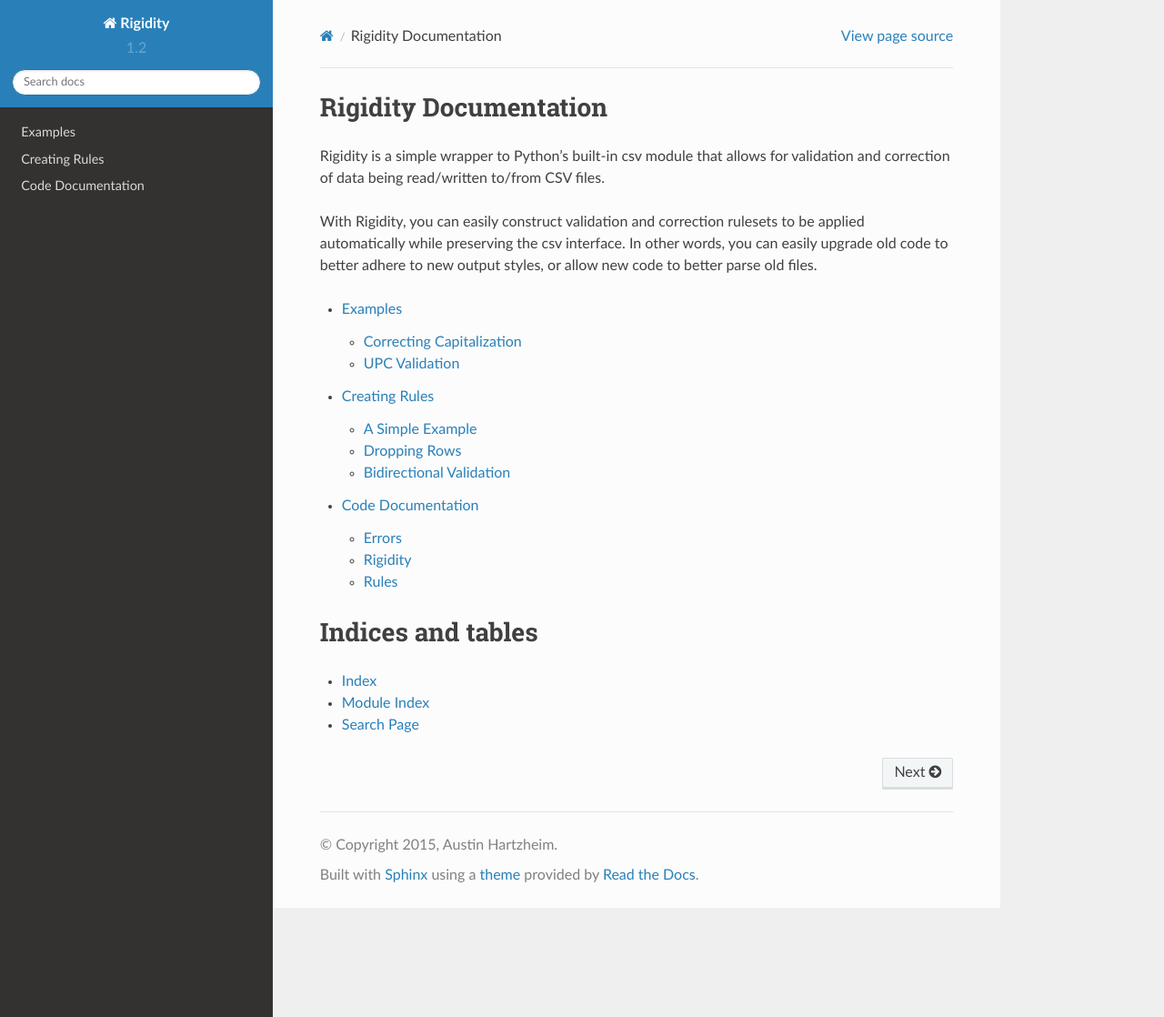
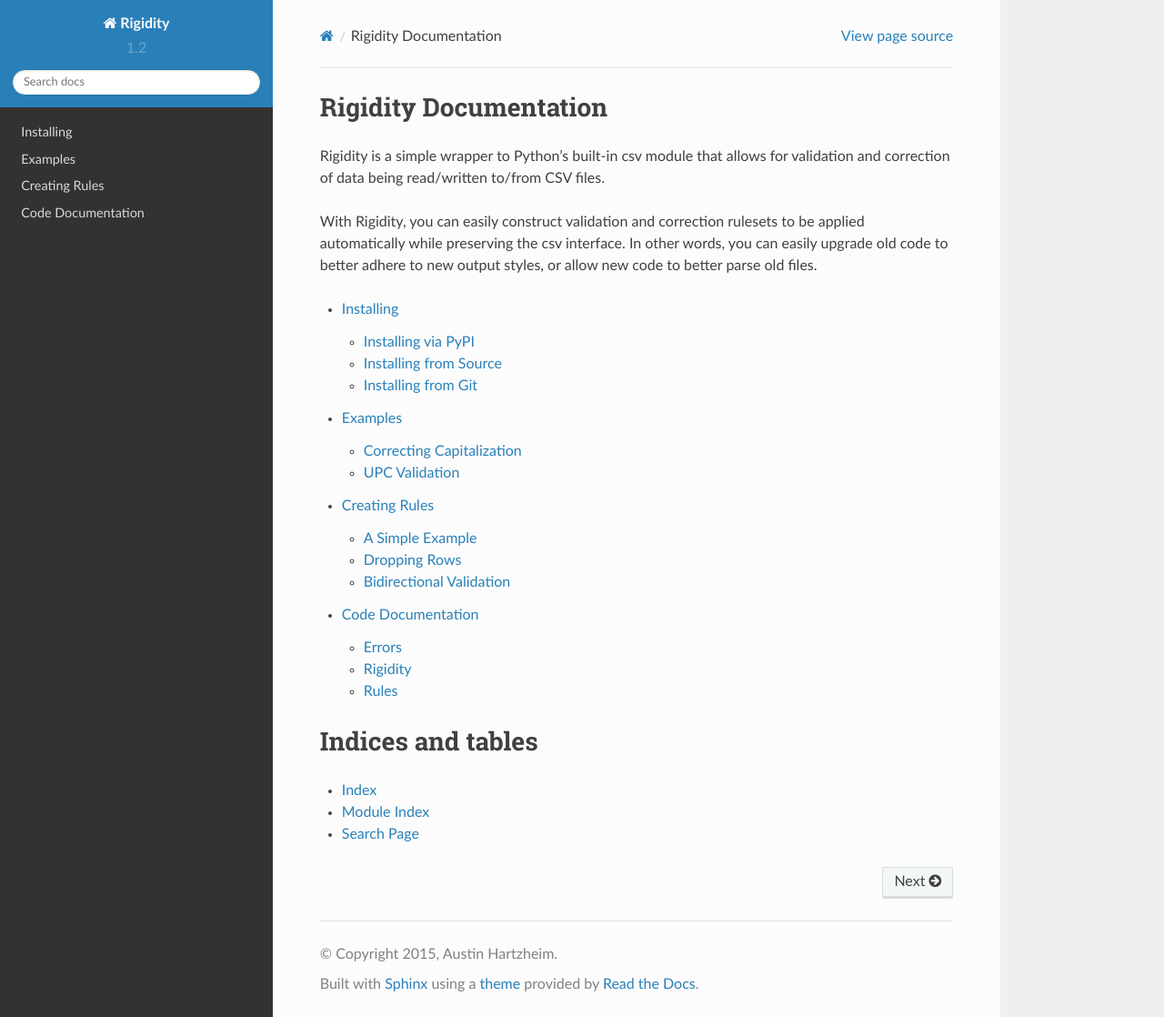
Before and after one commit to austinhartzheim/rigidity, a Sphinx documentation site: the page built from docs/index.rst, in a window 1280 px wide and 1118 px high. Shown: the whole window at 91% size. Built offline with Sphinx 7.4.7 and the Read the Docs theme 2.0.0, drawn with Linux system fonts in a browser that asks for light colours; some of the changed lines change nothing that is shown.

Commit message:
Added install documentation.

```diff
--- a/docs/index.rst
+++ b/docs/index.rst
@@ -7,6 +7,7 @@
 .. toctree::
    :maxdepth: 2
 
+   installing.rst
    examples.rst
    creating_rules.rst
    code.rst
--- /dev/null
+++ b/docs/installing.rst
@@ -0,0 +1,30 @@
+Installing
+==========
+
+.. toctree::
+   :maxdepth: 2
+   :glob:
+
+Installing via PyPI
+-------------------
+Rigidity is listed on the Python Package Index. So, you may install it via pip::
+
+  pip install rigidity
+
+Note that Rigidity only supports Python 3, so you may need to modify your pip command if your default Python version differs.
+
+Installing from Source
+----------------------
+If you have downloaded one of the source tarballs via Github, you may install it as follows::
+
+  tar -xzf rigidity-1.3.0.tar.gz
+  cd rigidity-1.3.0
+  sudo python3 setup.py install
+
+Installing from Git
+-------------------
+If you want to install the development version, you may clone our git repository::
+
+  git clone https://github.com/austinhartzheim/rigidity.git
+  cd rigidity
+  sudo python3 setup.py install1
```
